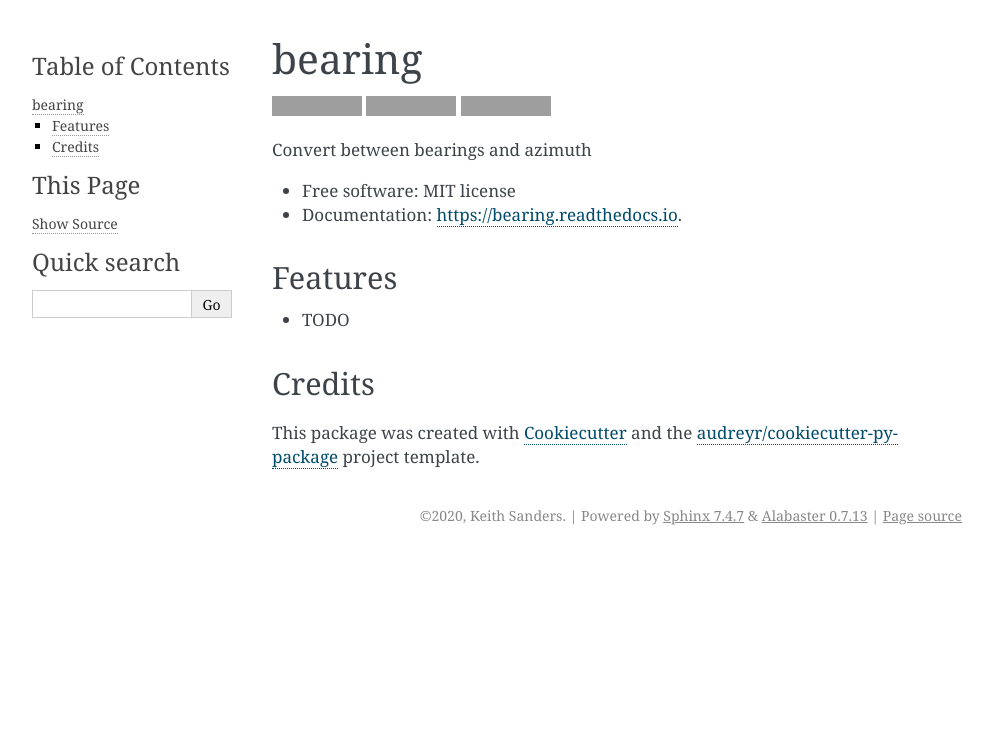
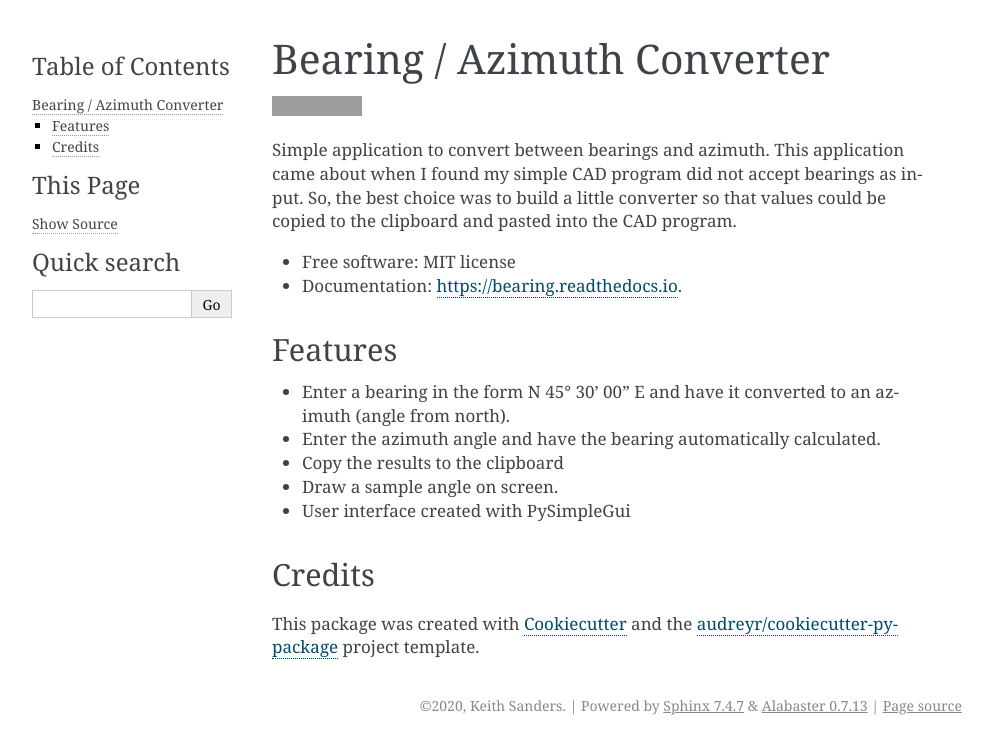
Before and after one commit to Shakiestnerd/BearingAzimuth, a Sphinx documentation site: the page built from docs/readme.rst, in a window 1280 px wide. Shown: the top 754 px of the page, without its empty margins (148-1141 px from the left). Built offline with Sphinx 7.4.7, drawn with Linux system fonts in a browser that asks for light colours; pages that are not in the unit, such as notebooks, are missing from menus; grey boxes are pictures that could not be loaded.

Commit message:
Initial commit of the bearings and azimuth project.

```diff
--- a/README.rst
+++ b/README.rst
@@ -1,23 +1,16 @@
-=======
-bearing
-=======
+===========================
+Bearing / Azimuth Converter
+===========================
 
-
-.. image:: https://img.shields.io/pypi/v/bearing.svg
-        :target: https://pypi.python.org/pypi/bearing
-
-.. image:: https://img.shields.io/travis/shakiestnerd/bearing.svg
-        :target: https://travis-ci.com/shakiestnerd/bearing
 
 .. image:: https://readthedocs.org/projects/bearing/badge/?version=latest
         :target: https://bearing.readthedocs.io/en/latest/?badge=latest
         :alt: Documentation Status
 
-
-
-
-Convert between bearings and azimuth
-
+Simple application to convert between bearings and azimuth.  This application
+came about when I found my simple CAD program did not accept bearings as input.
+So, the best choice was to build a little converter so that values could be copied
+to the clipboard and pasted into the CAD program.
 
 * Free software: MIT license
 * Documentation: https://bearing.readthedocs.io.
@@ -26,7 +19,11 @@ Convert between bearings and azimuth
 Features
 --------
 
-* TODO
+* Enter a bearing in the form N 45° 30' 00" E and have it converted to an azimuth (angle from north).
+* Enter the azimuth angle and have the bearing automatically calculated.
+* Copy the results to the clipboard
+* Draw a sample angle on screen.
+* User interface created with PySimpleGui
 
 Credits
 -------
--- a/docs/index.rst
+++ b/docs/index.rst
@@ -1,4 +1,4 @@
-Welcome to bearing's documentation!
+Bearing / Azimuth documentation!
 ======================================
 
 .. toctree::
```
Also changed, not shown: docs/bearing.rst (added, +30 -0 lines), docs/modules.rst (added, +7 -0 lines), 2 other files.
